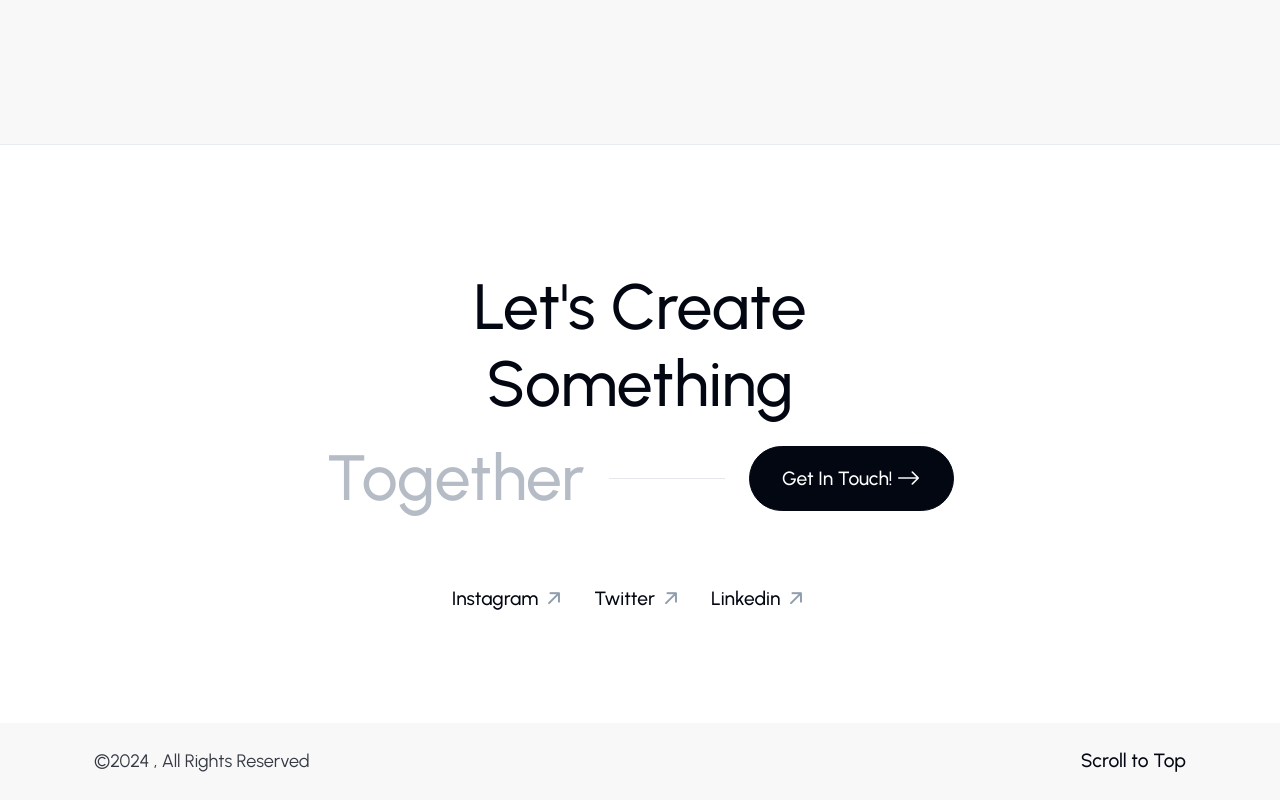
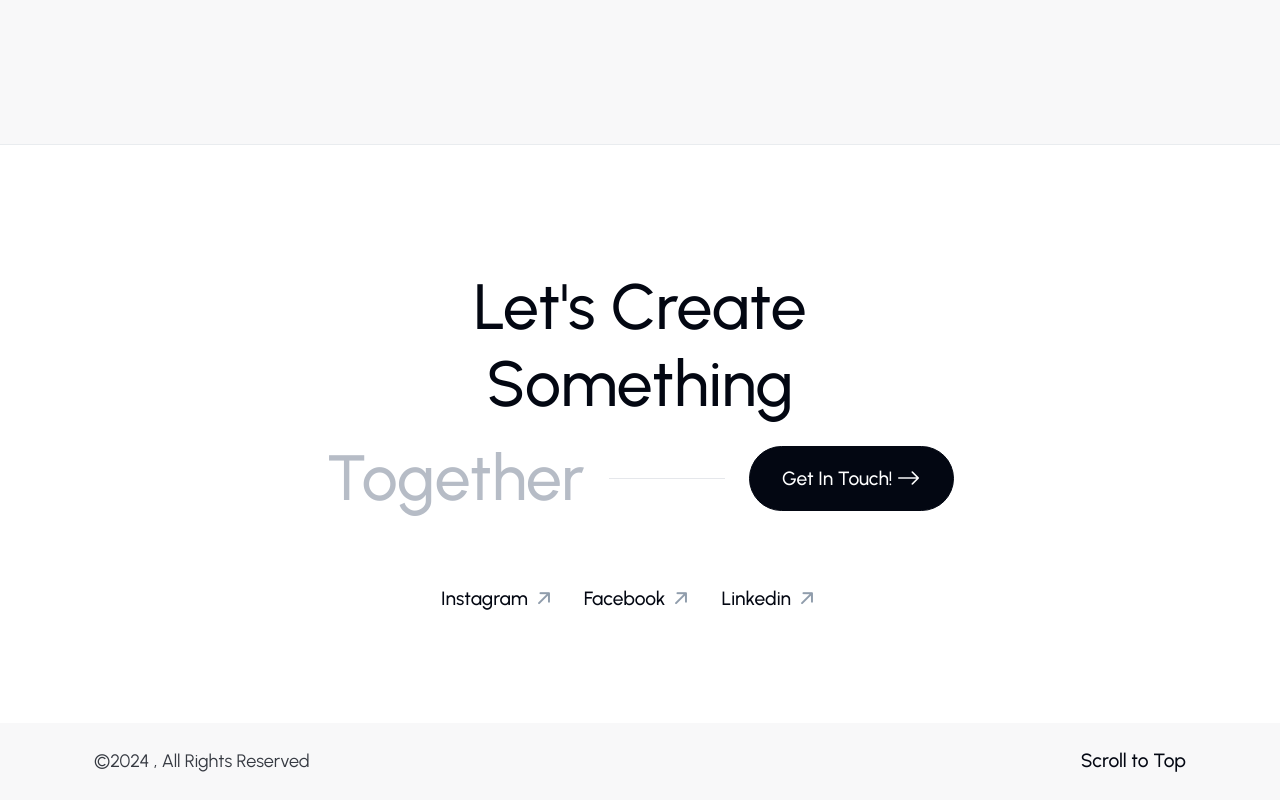
Before and after one commit to codeironside/portfolio-30, a plain HTML site: page index.html in a window 1280 px wide. Shown: the part 3466-4266 px from the top of the page. Drawn offline with nearby package versions, Linux system fonts and the light colour scheme.

Commit message:
cleared his socials

```diff
--- a/index.html
+++ b/index.html
@@ -361,11 +361,11 @@
 							<!-- Socials -->
 							<div class="socials mt-5">
 								<nav class="nav justify-content-center">
-									<a class="nav-link swap-icon" href="#">Instagram
+									<a class="nav-link swap-icon" href="https://www.instagram.com/samuelakogwu/profilecard/?igsh=MXc3YzFsMGx1aGxqNQ==">Instagram
 										<i class="icon rotate bi bi-arrow-right-short"></i></a>
-									<a class="nav-link swap-icon" href="#">Twitter
+									<a class="nav-link swap-icon" href="ttps://www.facebook.com/samuel.akogwu.12">Facebook
 										<i class="icon rotate bi bi-arrow-right-short"></i></a>
-									<a class="nav-link swap-icon" href="#">Linkedin
+									<a class="nav-link swap-icon" href="https://www.linkedin.com/in/samuel-akogwu-bsc-msc-mba-hrm-mcipm-63170755?utm_source=share&utm_campaign=share_via&utm_content=profile&utm_medium=android_app">Linkedin
 										<i class="icon rotate bi bi-arrow-right-short"></i></a>
 								</nav>
 							</div>
```
